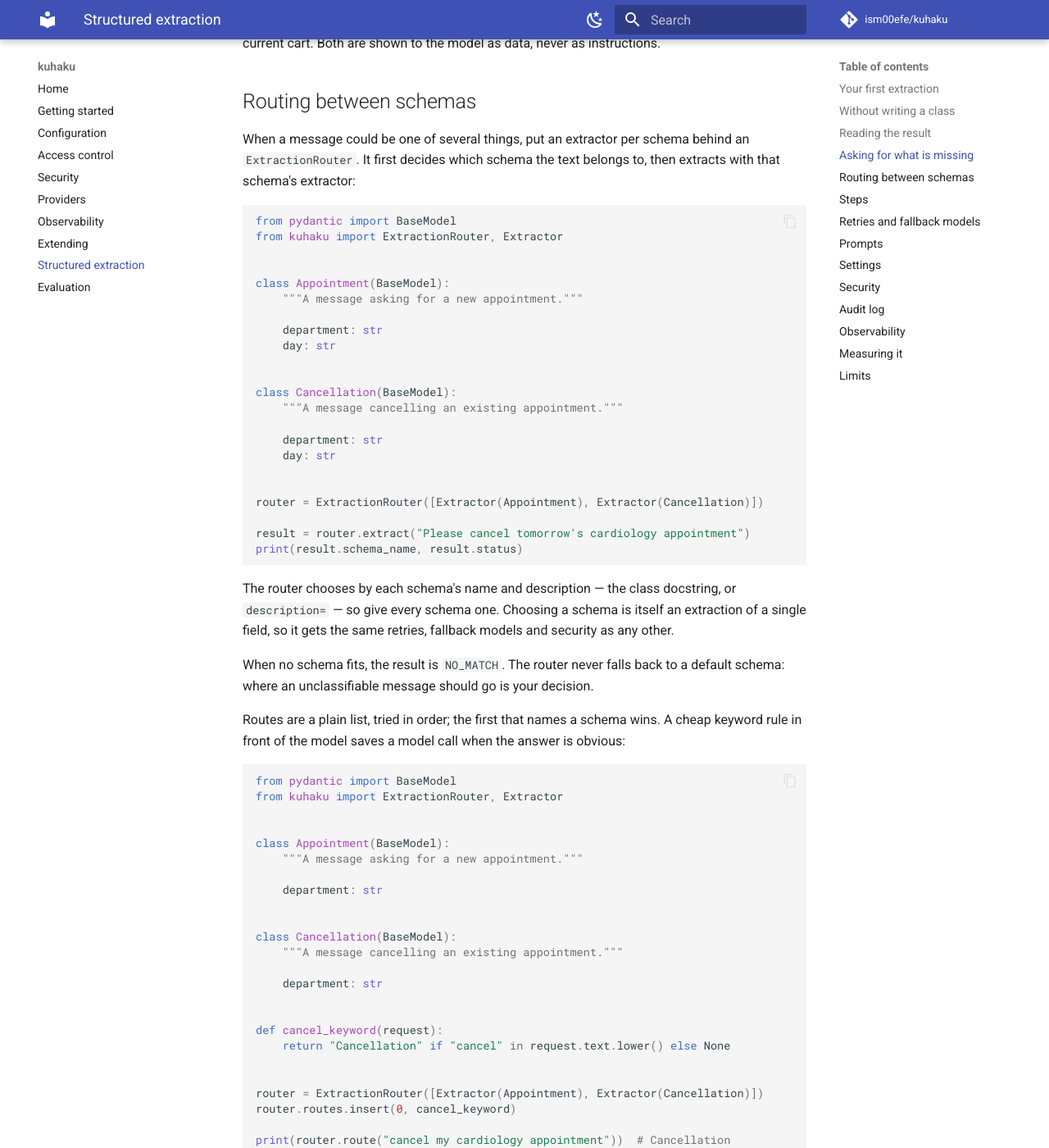
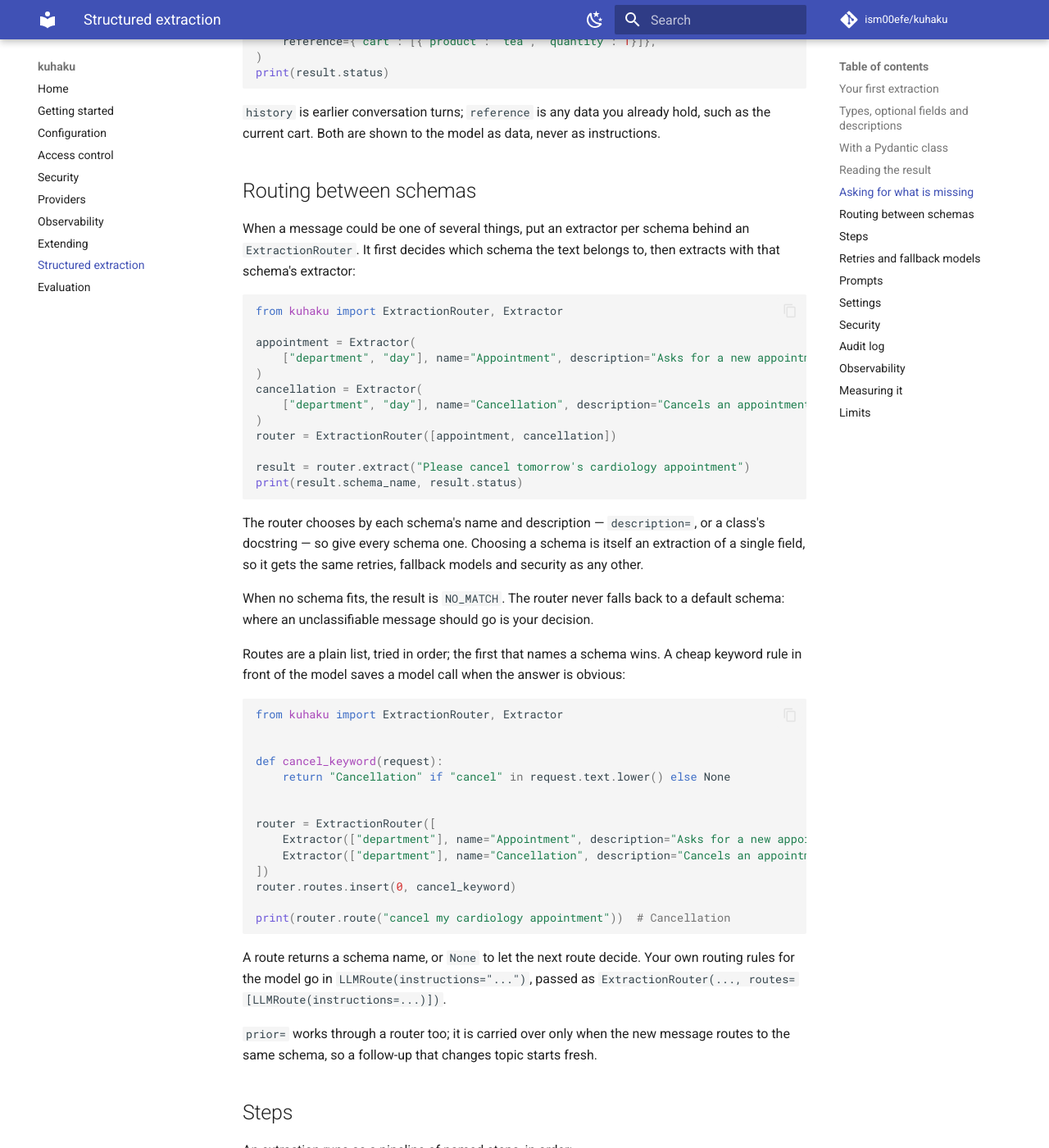
Before and after one commit to ism00efe/kuhaku, an MkDocs documentation site: the page built from docs/extraction.md, in a window 1280 px wide and 1400 px high, scrolled down 3262 px. Shown: the whole window at 82% size. Built offline with MkDocs 1.6.1 and Material for MkDocs 9.7.7, drawn with Linux system fonts in a browser that asks for light colours; comment, search, counter and statistics services are not loaded; some of the changed text lies outside the part shown.

Commit message:
docs(extraction): start with a field list, not a class
The first example in the README, the extraction page and the package
docstring defined a Pydantic class -- a power-user step before anything
was extracted. They now start with Extractor(["department", "day",
"time"]); slot filling, routing and steps are shown the same way. A
class is a later option ("With a Pydantic class"), and a function only
appears where you add your own rule.

Co-Authored-By: Claude Opus 5.5 <noreply@anthropic.com>

````diff
--- a/docs/extraction.md
+++ b/docs/extraction.md
@@ -1,6 +1,6 @@
 # Structured extraction
 
-Structured extraction turns free text into a validated Pydantic model: an order out of a
+Structured extraction turns free text into validated fields: an order out of a
 chat message, an appointment out of an email, an invoice out of a pasted document. It is
 kuhaku's second tool, built on `kuhaku.core` the same way RAG is, and it lives in
 `kuhaku.tools.extraction`.
@@ -10,6 +10,56 @@ your description, asks again when the reply is malformed, and tells you plainly
 the text contained everything you asked for.
 
 ## Your first extraction
+
+```python
+from kuhaku import Extractor
+
+result = Extractor(["department", "day", "time"]).extract(
+    "I'd like a cardiology appointment tomorrow"
+)
+
+print(result.status)         # ExtractionStatus.NEEDS_CLARIFICATION
+print(result.missing_slots)  # ('/time',)
+print(result.data)           # {'department': 'cardiology', 'day': 'tomorrow', 'time': None}
+```
+
+A list of names is the whole schema: every field is a required string. The model is
+chosen the same way as for RAG — see [Providers](providers.md).
+
+## Types, optional fields and descriptions
+
+Give a field a type, make it optional, or tell the model what it means:
+
+```python
+from kuhaku import Extractor
+
+# A type per field; a type that accepts None makes the field optional.
+person = Extractor({"name": str, "age": int, "note": str | None}).extract("Ada, 36")
+
+# (type, description) tells the model what a field means.
+# Nested objects and lists of them are written the same way.
+invoice = Extractor(
+    {
+        "lines": [{"item": str, "price": float}],
+        "total": (float, "grand total including VAT"),
+    },
+    name="Invoice",
+    description="A supplier invoice.",
+).extract("2 x tea at 3.50, total 7.00")
+
+print(person.status, invoice.status)
+```
+
+`name` and `description` say what is being extracted; the router below chooses by them.
+Add `instructions` for domain rules the model should follow, such as "copy product names
+exactly as written".
+
+## With a Pydantic class
+
+If your application already has Pydantic models, or you need what only a class gives —
+pydantic validators, reuse of the model elsewhere — pass the class instead. Its name and
+docstring serve as `name` and `description`, and the JSON Schema the model sees is
+generated from it:
 
 ```python
 from pydantic import BaseModel
@@ -25,46 +75,8 @@ class Appointment(BaseModel):
 
 
 result = Extractor(Appointment).extract("I'd like a cardiology appointment tomorrow")
-
-print(result.status)         # ExtractionStatus.NEEDS_CLARIFICATION
-print(result.missing_slots)  # ('/time',)
-print(result.data)           # {'department': 'cardiology', 'day': 'tomorrow', 'time': None}
+print(result.value)  # an Appointment instance once the status is COMPLETE
 ```
-
-The model is chosen the same way as for RAG — see [Providers](providers.md). The class
-is the single source of truth: the JSON Schema the model sees is generated from it, and
-the reply is validated against it.
-
-## Without writing a class
-
-To try something quickly, describe the fields instead:
-
-```python
-from kuhaku import Extractor
-
-# Every field a required string.
-contact = Extractor(["name", "email"]).extract("I'm Ada, ada@example.com")
-
-# A type per field; a type that accepts None makes the field optional.
-person = Extractor({"name": str, "age": int, "note": str | None}).extract("Ada, 36")
-
-# (type, description) tells the model what a field means.
-# Nested objects and lists of them are written the same way.
-invoice = Extractor(
-    {
-        "lines": [{"item": str, "price": float}],
-        "total": (float, "grand total including VAT"),
-    },
-    name="Invoice",
-    description="A supplier invoice.",
-).extract("2 x tea at 3.50, total 7.00")
-
-print(contact.status, person.status, invoice.status)
-```
-
-`name` and `description` play the role of a class name and docstring. Add `instructions`
-for domain rules the model should follow, such as "copy product names exactly as
-written".
 
 ## Reading the result
 
@@ -102,17 +114,9 @@ Conversations rarely deliver every value at once. Pass the previous result back
 `prior=` and the new message fills the gaps — this is **slot filling**:
 
 ```python
-from pydantic import BaseModel
 from kuhaku import Extractor
 
-
-class Appointment(BaseModel):
-    department: str
-    day: str
-    time: str
-
-
-extractor = Extractor(Appointment)
+extractor = Extractor(["department", "day", "time"])
 
 first = extractor.extract("A cardiology appointment tomorrow, please")
 # first.status is NEEDS_CLARIFICATION, first.missing_slots is ('/time',)
@@ -149,32 +153,22 @@ When a message could be one of several things, put an extractor per schema behin
 that schema's extractor:
 
 ```python
-from pydantic import BaseModel
 from kuhaku import ExtractionRouter, Extractor
 
-
-class Appointment(BaseModel):
-    """A message asking for a new appointment."""
-
-    department: str
-    day: str
-
-
-class Cancellation(BaseModel):
-    """A message cancelling an existing appointment."""
-
-    department: str
-    day: str
-
-
-router = ExtractionRouter([Extractor(Appointment), Extractor(Cancellation)])
+appointment = Extractor(
+    ["department", "day"], name="Appointment", description="Asks for a new appointment."
+)
+cancellation = Extractor(
+    ["department", "day"], name="Cancellation", description="Cancels an appointment."
+)
+router = ExtractionRouter([appointment, cancellation])
 
 result = router.extract("Please cancel tomorrow's cardiology appointment")
 print(result.schema_name, result.status)
 ```
 
-The router chooses by each schema's name and description — the class docstring, or
-`description=` — so give every schema one. Choosing a schema is itself an extraction of
+The router chooses by each schema's name and description — `description=`, or a
+class's docstring — so give every schema one. Choosing a schema is itself an extraction of
 a single field, so it gets the same retries, fallback models and security as any other.
 
 When no schema fits, the result is `NO_MATCH`. The router never falls back to a default
@@ -184,27 +178,17 @@ Routes are a plain list, tried in order; the first that names a schema wins. A c
 keyword rule in front of the model saves a model call when the answer is obvious:
 
 ```python
-from pydantic import BaseModel
 from kuhaku import ExtractionRouter, Extractor
-
-
-class Appointment(BaseModel):
-    """A message asking for a new appointment."""
-
-    department: str
-
-
-class Cancellation(BaseModel):
-    """A message cancelling an existing appointment."""
-
-    department: str
 
 
 def cancel_keyword(request):
     return "Cancellation" if "cancel" in request.text.lower() else None
 
 
-router = ExtractionRouter([Extractor(Appointment), Extractor(Cancellation)])
+router = ExtractionRouter([
+    Extractor(["department"], name="Appointment", description="Asks for a new appointment."),
+    Extractor(["department"], name="Cancellation", description="Cancels an appointment."),
+])
 router.routes.insert(0, cancel_keyword)
 
 print(router.route("cancel my cardiology appointment"))  # Cancellation
@@ -232,31 +216,9 @@ An extraction runs as a pipeline of named steps, in order:
 Optional steps are passed as `steps=` and run after the defaults:
 
 ```python
-from pydantic import BaseModel
-from kuhaku.tools.extraction import (
-    EvidenceStep,
-    Extractor,
-    Issue,
-    IssueKind,
-    ValidationStep,
-)
+from kuhaku.tools.extraction import EvidenceStep, Extractor
 
-
-class Order(BaseModel):
-    product: str
-    quantity: float
-
-
-def at_most_100(order, ctx):
-    if order.quantity > 100:
-        return [Issue(IssueKind.INVALID, "too_many", "at most 100 per order", "/quantity")]
-    return []
-
-
-extractor = Extractor(
-    Order,
-    steps=[EvidenceStep(on_ungrounded="invalid"), ValidationStep(at_most_100)],
-)
+extractor = Extractor({"product": str, "quantity": float}, steps=[EvidenceStep()])
 result = extractor.extract("5 boxes of tea")
 print(result.status, result.fields)
 ```
@@ -269,9 +231,24 @@ quote, or a quote not in the text) or `MISSING`. With `on_ungrounded="invalid"`
 not grounded makes the result `INVALID`; the default only reports it. A value written in a
 form the text does not use — a date for "tomorrow" — is `MISMATCH`.
 
-**Your rules.** A rule receives the validated model instance and the extraction context,
-and returns issues: `IssueKind.INVALID` for a value that breaks a rule,
-`IssueKind.NEEDS_CLARIFICATION` for something only the user can supply.
+**Your rules.** For a check the schema cannot express — a catalog lookup, a limit — write
+a function and pass it to `ValidationStep`. It receives the extracted values and the
+extraction context, and returns issues: `IssueKind.INVALID` for a value that breaks a
+rule, `IssueKind.NEEDS_CLARIFICATION` for something only the user can supply.
+
+```python
+from kuhaku.tools.extraction import Extractor, Issue, IssueKind, ValidationStep
+
+
+def at_most_100(order, ctx):
+    if order.quantity > 100:
+        return [Issue(IssueKind.INVALID, "too_many", "at most 100 per order", "/quantity")]
+    return []
+
+
+extractor = Extractor({"product": str, "quantity": float}, steps=[ValidationStep(at_most_100)])
+print(extractor.extract("500 boxes of tea").status)
+```
 
 The pipeline can be rearranged after construction:
 
````
Also changed, not shown: README.md (+5 -10 lines), docs/index.md (+1 -1 lines), 1 other file.
